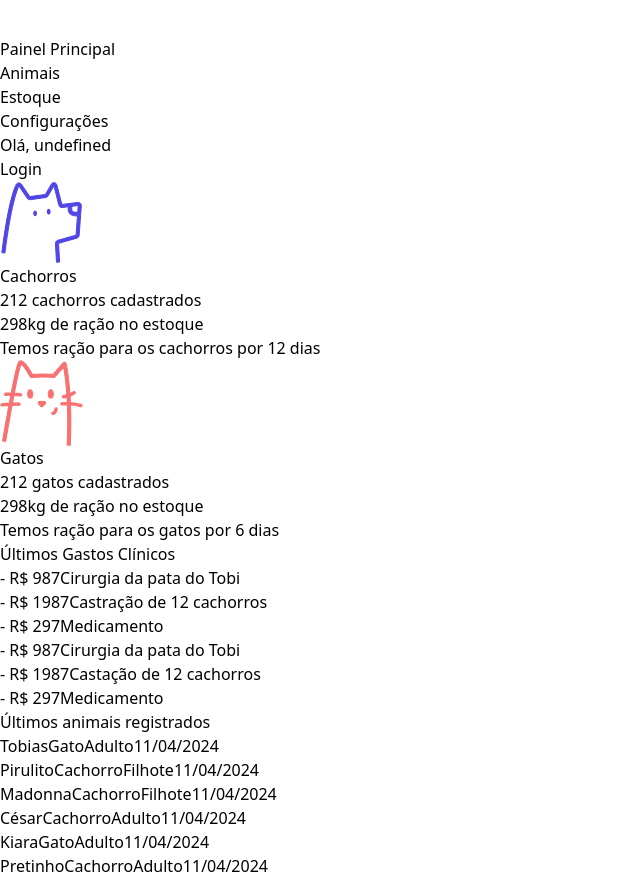
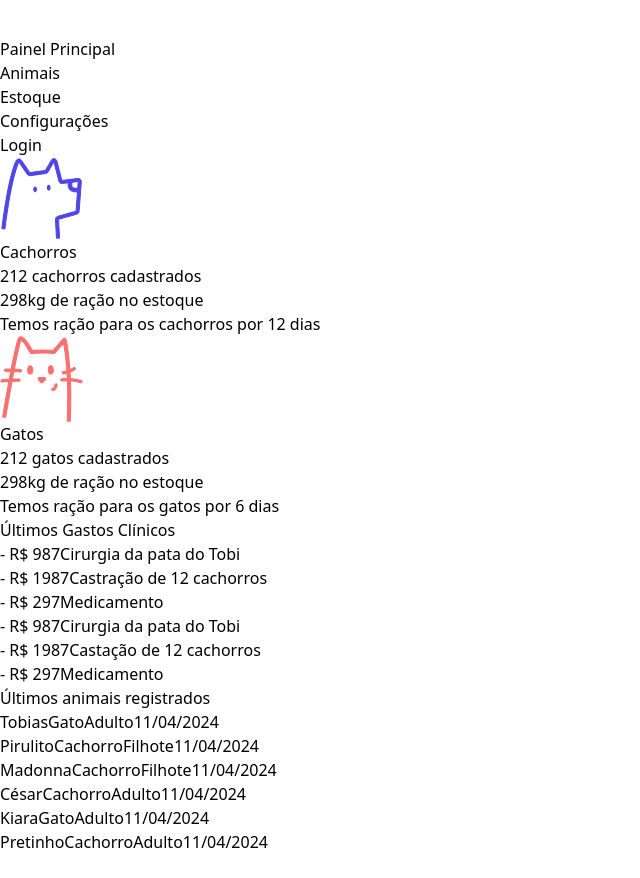
Before and after one commit to hernanallem/Projeto-PEX, a Next.js app: page / in a window 1280 px wide. Shown: the whole page, without its empty margins (0-640 px from the left). After the commit the page ends 854 px from the top, so only its background shows below. Built offline with nearby package versions, Linux system fonts and the light colour scheme; no server answers.

Commit message:
feat: add user name in header

```diff
--- a/src/components/Header.tsx
+++ b/src/components/Header.tsx
@@ -48,9 +48,11 @@ export const Header = () => {
                 Configurações
               </Link>
             </li>
-            <li className="text-white duration-500 hover:text-indigo-400 hover:underline hover:transition-all">
-              {`Olá, ${session?.user?.name}`}
-            </li>
+            {session && (
+              <li className="text-white duration-500 hover:text-indigo-400 hover:underline hover:transition-all">
+                {`Olá, ${session?.user?.name}`}
+              </li>
+            )}
             <li>
               {session ? (
                 <button
```
